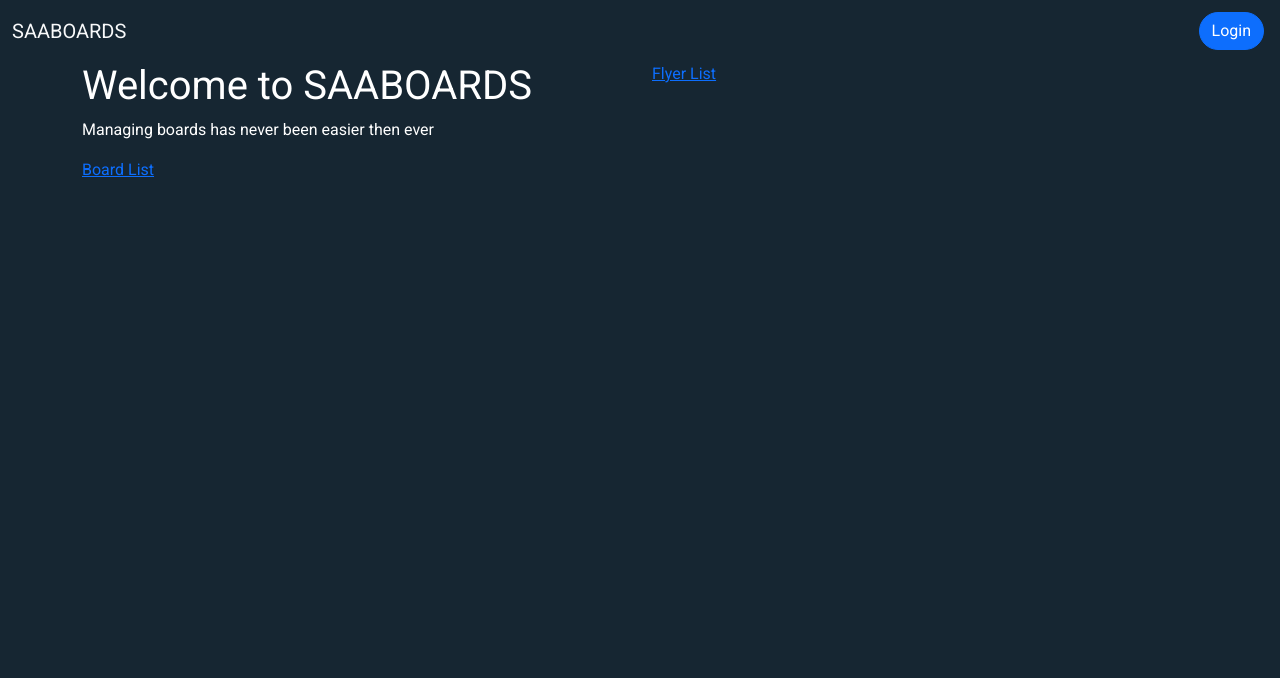
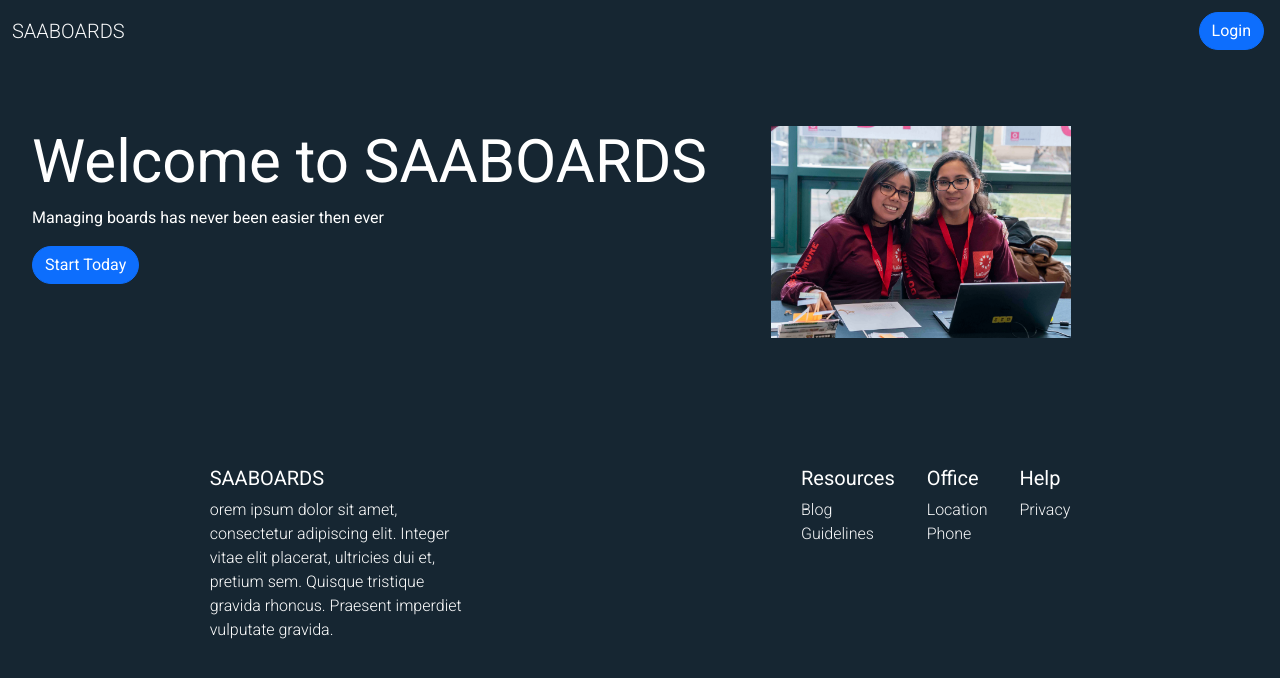
Before and after one commit to AFernandoGonzalez/bulletin-boards, a Django app: template boardapp/templates/boardapp/home.html in a window 1280 px wide. Shown: the top 678 px of the page. Run offline with Django 3.2, Linux system fonts and the light colour scheme; the template is opened without the code that fills it, so the values that code supplies are empty; some libraries are stand-ins or nearby versions.

Commit message:
Home page css done

```diff
--- a/boardapp/static/css/main.css
+++ b/boardapp/static/css/main.css
@@ -24,3 +24,93 @@ body {
     outline: 0;
     box-shadow: none;
 }
+
+/* mobile */
+
+
+
+.hero-col {
+    text-align: center;
+}
+
+.hero-row{
+    margin-top: 2rem;
+}
+
+.hero-img {
+    max-width: 300px;
+}
+
+
+.footer-container{
+  display: flex;
+  justify-content: space-around;
+  margin: 3rem;
+}
+
+.footer-col {
+    display: flex;
+    flex-direction: column;
+    /* justify-content: space-around; */
+
+}
+
+
+.footer-row {
+    display: flex;
+    flex-direction: column;
+    padding: 1rem;
+    max-width: 300px;
+}
+
+.footer-row p, a {
+    font-weight: 200;
+}
+
+
+
+@media screen and (min-width: 800px) {
+    .hero-container {
+        display: grid;
+        grid-template-columns: 1fr;
+        max-width: 100%;
+        justify-content: center;
+    }
+
+    .hero-col {
+        display: flex;
+    }
+
+    .hero-row {
+        padding: 1rem;
+        margin: 3rem 1rem;
+        text-align: start;
+    }
+
+    .hero-row h1 {
+        font-size: 60px;
+    }
+
+    .hero-img {
+        width: 500px;
+    }
+
+
+
+    .footer-col {
+        display: flex;
+        flex-direction: row;
+    }
+
+  }
+
+
+
+
+
+
+
+
+  @media screen and (max-width: 600px) {
+
+  }
--- a/boardapp/templates/boardapp/base/base.html
+++ b/boardapp/templates/boardapp/base/base.html
@@ -76,6 +76,35 @@
 
     <!-- Footer-->
 
+    <div class="footer-container">
+      <div class="footer-col">
+        <div class="footer-row" >
+          <h5>SAABOARDS</h5>
+          <p>orem ipsum dolor sit amet, consectetur adipiscing elit. Integer vitae elit placerat, ultricies dui et, pretium sem. Quisque tristique gravida rhoncus. Praesent imperdiet vulputate gravida.</p>
+        </div>
+      </div>
+
+      <div class="footer-col">
+        <div class="footer-row" >
+          <h5>Resources</h5>
+          <a class="text-decoration-none text-light  " href="">Blog</a>
+          <a class="text-decoration-none text-light " href="">Guidelines</a>
+        </div>
+        <div class="footer-row">
+          <h5>Office</h5>
+          <a class="text-decoration-none text-light " href="">Location</a>
+          <a class="text-decoration-none text-light " href="">Phone</a>
+        </div>
+        <div class="footer-row">
+          <h5>Help</h5>
+          <a class="text-decoration-none text-light " href="">Privacy</a>
+        </div>
+
+      </div>
+  </div>
+
+
+
 
 
     <!-- Bootstrap core JS-->
--- a/boardapp/templates/boardapp/home.html
+++ b/boardapp/templates/boardapp/home.html
@@ -1,18 +1,22 @@
 {% extends 'boardapp/base/base.html' %}
 
- {% block content %}
+{% load static %}
+
+{% block content %}
 
 
-<div class="container">
-    <div class="row">
-        <div class="col">
-            <h1>Welcome to SAABOARDS</h1>
-            <p>Managing boards has never been easier then ever</p>
-            <a href="{% url 'accounts:register' %}">Board List</a>
-        </div>
-        <div class="col">
-            <a href="{% url 'boardapp:flyers' %}">Flyer List</a>
-        </div>
+
+<div class="hero-container">
+    <div class="hero-col">
+      <div class="hero-row" >
+        <h1>Welcome to SAABOARDS</h1>
+        <p>Managing boards has never been easier then ever</p>
+        <a  class="rounded-pill btn btn-primary " style="max-width: 200px;" href="{% url 'accounts:register' %}"  role="button">Start Today</a>
+      </div>
+      <div class="hero-row">
+        <img class="hero-img" src="{% static 'img/ambassadors1.jpg' %}" alt="">
+
+      </div>
 
     </div>
 </div>
```
Also changed, not shown: boardapp/static/img/ambassadors1.jpg (added).
